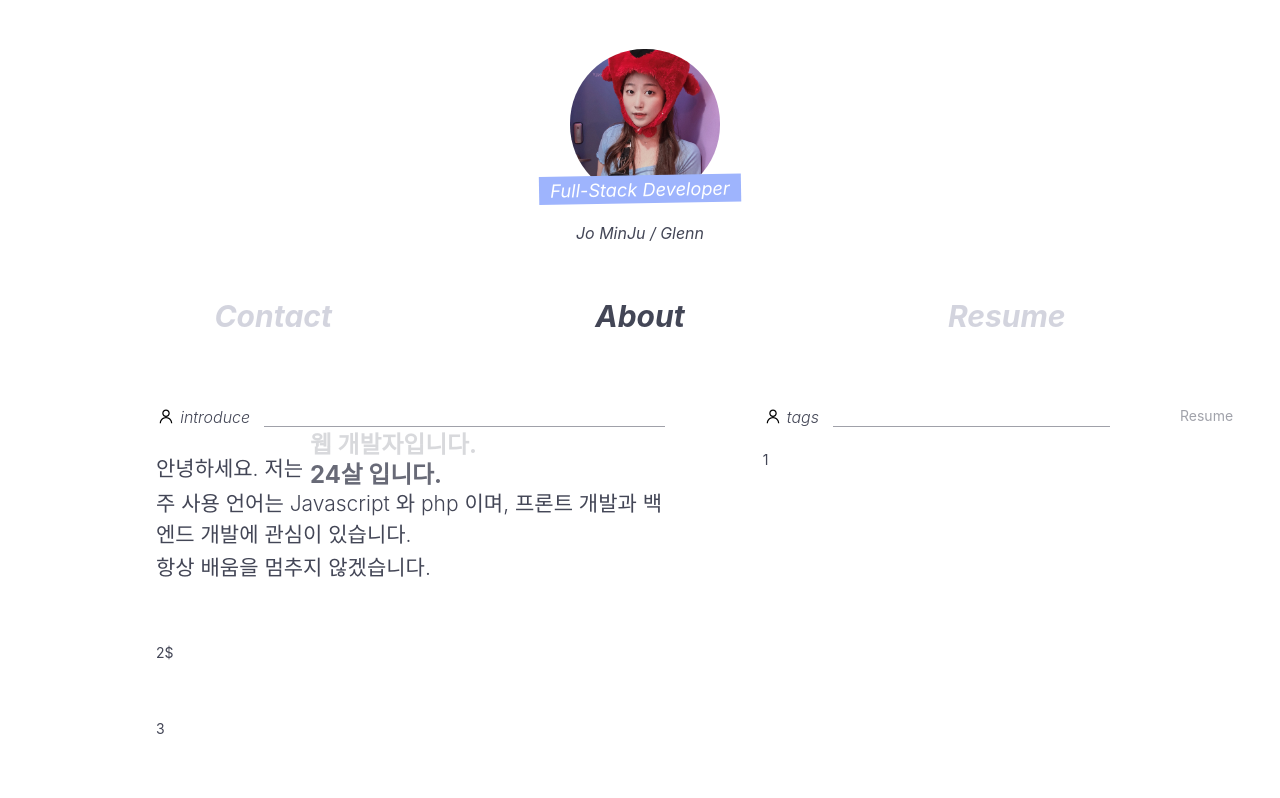
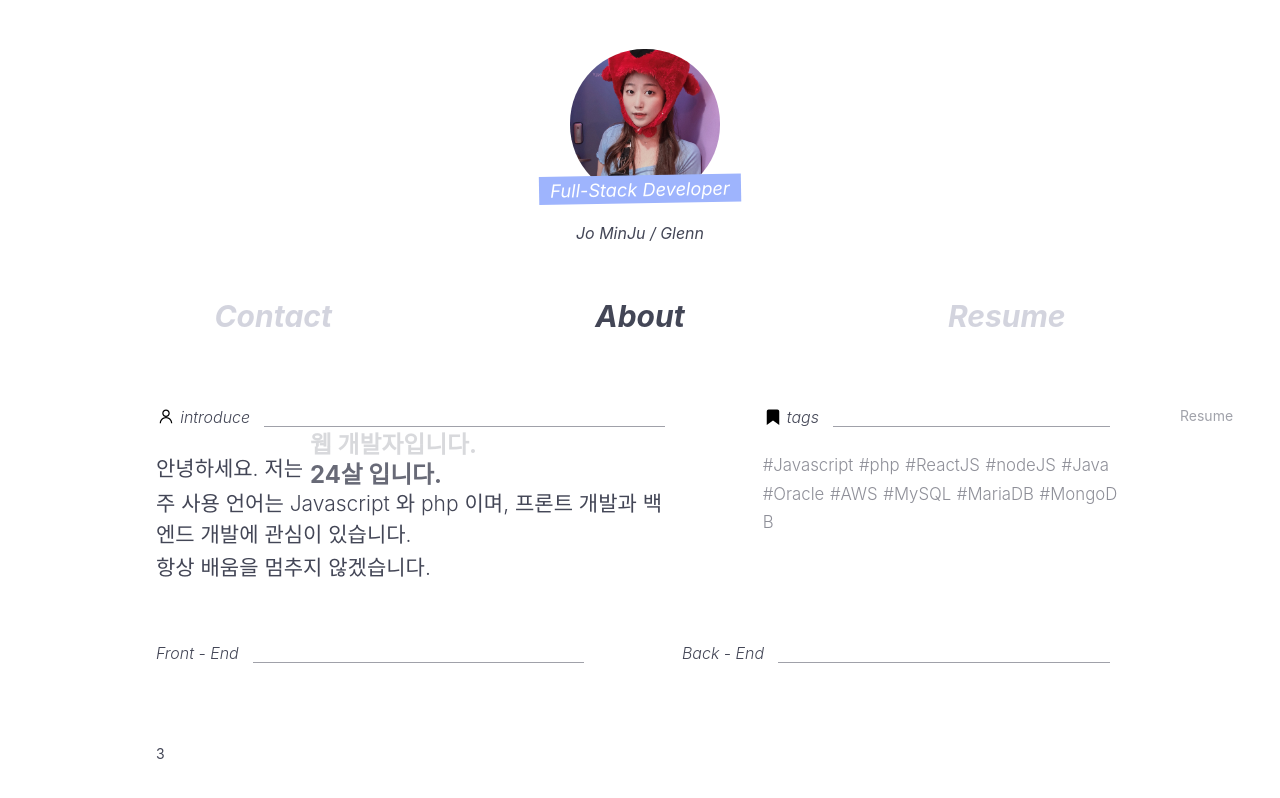
Before and after one commit to dev-glennn/Glenn_blog, a React (Create React App) app: page /about in a window 1280 px wide. Shown: the top 798 px of the page. Built offline with nearby package versions, Linux system fonts and the light colour scheme; a web font is replaced by a local one.

Commit message:
feat: 태그영역 1차 마무리

```diff
--- a/src/components/about/Tags.js
+++ b/src/components/about/Tags.js
@@ -1,10 +1,37 @@
 import React from "react";
+import styled from "styled-components";
 
 const Tags = () => {
+
+    const tags = ['Javascript', 'php', 'ReactJS', 'nodeJS', 'Java', 'Oracle', 'AWS', 'MySQL', 'MariaDB', 'MongoDB'];
+
     return (
-        <>
-        </>
+        <StyledTags>
+            {tags.map((tagItem, index) => {
+                return <span key={index}>{'#' + tagItem}</span>
+            })}
+        </StyledTags>
     );
 };
 
 export default Tags;
+
+const StyledTags = styled.div`
+    position: relative;
+    text-align: left;
+    font-size: 1.2rem;
+    line-height: 1.7;
+    word-break: break-word;
+
+    >span {
+        margin-right: .4rem;
+        color: rgba(66, 69, 84, .6);
+        font-weight: 300;
+        cursor: default;
+        transition: 200ms all;
+    }
+
+    >span:hover {
+        color: #434656;
+    }
+`;
--- a/src/pages/AboutPage.js
+++ b/src/pages/AboutPage.js
@@ -1,6 +1,7 @@
 import React from "react";
 import Template from "../components/common/Template";
 import Introduce from "../components/about/Introduce";
+import Tags from "../components/about/Tags";
 
 const AboutPage = () => {
     return (
@@ -15,14 +16,19 @@ const AboutPage = () => {
                 </div>
                 <div className="col-5">
                     <h2>
-                        <img src="/about/introduce.svg" className="img-sm" alt="Introduce Icon"/>
+                        <img src="/about/tag.svg" className="img-sm" alt="Tags Icon"/>
                         tags
                     </h2>
-                    1
+                    <Tags/>
                 </div>
             </div>
             <div className="row">
-                2${}
+                <div className="col-6">
+                    <h2>Front - End</h2>
+                </div>
+                <div className="col-6">
+                    <h2>Back - End</h2>
+                </div>
             </div>
             <div className="row last-row">
                 3
```
Also changed, not shown: public/about/tag.svg (added).
